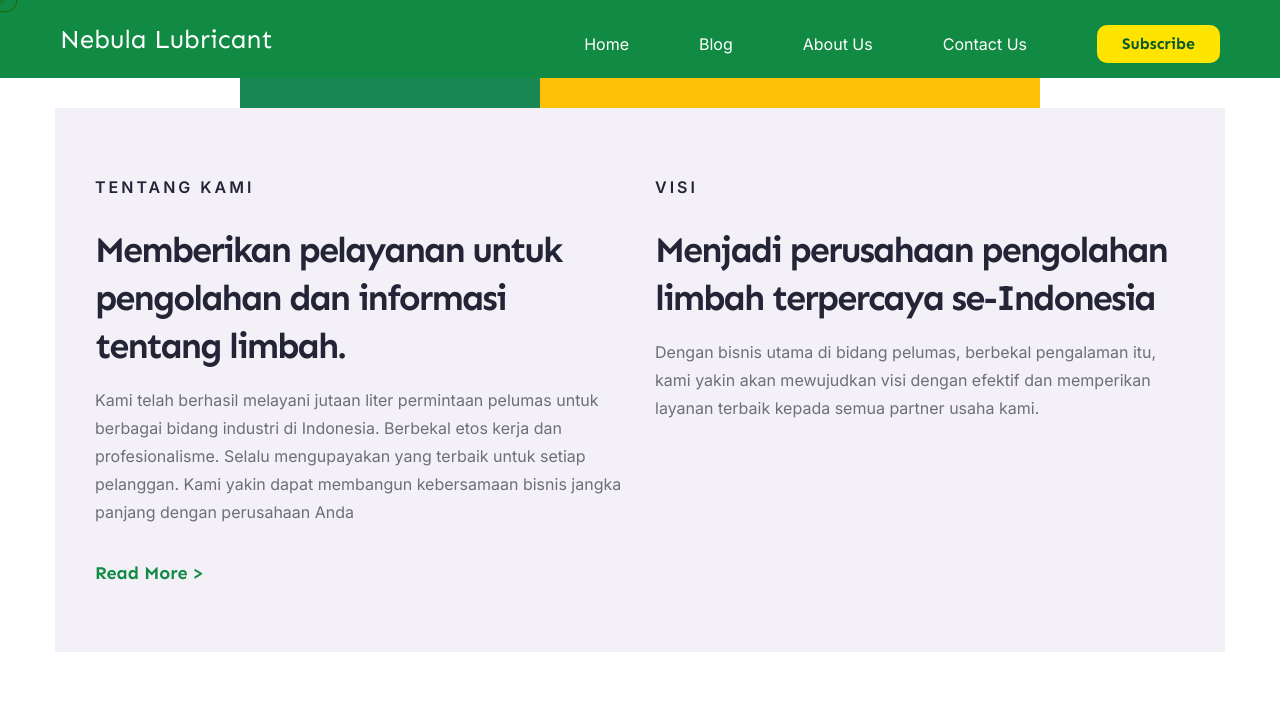
After one commit to Ricanz/nebula-lubricant, a Laravel app: page /about in a window 1280 px wide. The commit adds this page. Shown: the top 720 px of the page. Run offline with Laravel 8, Linux system fonts and the light colour scheme.

Commit message:
slicing about page

```diff
--- /dev/null
+++ b/resources/views/guest/about.blade.php
@@ -0,0 +1,149 @@
+<x-guest-layout>
+    <section class="section-about">
+        <div class="container">
+            <div class="overflow-hidden">
+                <div class="row">
+                    <div class="col-2"></div>
+                    <div class="col-3 bg-success text-success">x</div>
+                    <div class="col-5 bg-warning text-warning">x</div>
+                    <div class="col-2"></div>
+                </div>
+            </div>
+            <div class="about-content">
+                <div class="row">
+                    <div class="col-lg-6 col-xl-6 col-12 py-4">
+                        <div class="about-details__content">
+                            <p class="about-details__title">Tentang Kami</p>
+                            <h3 class="about-details__title-2">
+                                Memberikan pelayanan untuk pengolahan dan informasi tentang
+                                limbah.
+                            </h3>
+                            <p class="about-details__text-2">
+                                Kami telah berhasil melayani jutaan liter permintaan pelumas
+                                untuk berbagai bidang industri di Indonesia. Berbekal etos
+                                kerja dan profesionalisme. Selalu mengupayakan yang terbaik
+                                untuk setiap pelanggan. Kami yakin dapat membangun
+                                kebersamaan bisnis jangka panjang dengan perusahaan Anda
+                            </p>
+                            <div class="mt-3">
+                                <a href="article.html" class="about-details__link"
+                                    >Read More >
+                                </a>
+                            </div>
+                        </div>
+                    </div>
+                    <div class="col-lg-6 col-xl-6 col-12 py-4">
+                        <div class="about-details__content">
+                            <p class="about-details__title">Visi</p>
+                            <h3 class="about-details__title-2">
+                                Menjadi perusahaan pengolahan limbah terpercaya se-Indonesia
+                            </h3>
+                            <p class="about-details__text-2">
+                                Dengan bisnis utama di bidang pelumas, berbekal pengalaman
+                                itu, kami yakin akan mewujudkan visi dengan efektif dan
+                                memperikan layanan terbaik kepada semua partner usaha kami.
+                            </p>
+                        </div>
+                    </div>
+                </div>
+            </div>
+        </div>
+    </section>
+
+    <section class="about-one pt-0">
+        <div class="container">
+            <div class="row mb-5">
+                <div class="col-xl-6">
+                    <div class="about-one__left">
+                        <h3 class="blog-details__title">Memiliki tim yang kreatif.</h3>
+                        <h4 class="blog-details__title__2">
+                            Kekuatan terbesar kami ada pada tim, yang menjadikan setiap
+                            pekerjaan lebih fresh dan tajam.
+                        </h4>
+                        <p class="blog-details__text-2 mb-4">
+                            Kreativitas merupakan akar dari segalanya. Hal tersebut dapat
+                            membuat pekerjaan yang ada pada perusahaan kami menjadi lebih
+                            baru dan fresh. Mengandalkan setiap kreativitas dan
+                            implementasi ke pengolahan akan membuat hasil pengolahan
+                            menjadi lebih baik. Di samping itu, tim kami juga memberikan
+                            informasi seputar pengolahan limbah pada situs ini dengan
+                            penulisan artikel yang kekinian.
+                        </p>
+                    </div>
+                </div>
+                <div class="col-xl-6">
+                    <div class="about-one__right justify-content-center">
+                        <div
+                            class="about-one__img-box wow slideInRight"
+                            data-wow-delay="100ms"
+                            data-wow-duration="2500ms"
+                        >
+                            <div class="about-one__img-one">
+                                <img
+                                    src="{{ asset('tguest/assets/images/resources/photo-of-people-doing-handshakes-3183197.png') }}"
+                                    alt=""
+                                />
+                            </div>
+                            <div class="about-one__video-link">
+                                <div class="about-one__video-icon">
+                                    <span class="shape_about"></span>
+                                </div>
+                            </div>
+                        </div>
+                    </div>
+                </div>
+            </div>
+            <div class="row">
+                <div class="col-xl-6">
+                    <div class="about-one__right">
+                        <div
+                            class="about-one__img-box wow slideInRight"
+                            data-wow-delay="100ms"
+                            data-wow-duration="2500ms"
+                        >
+                            <div class="about-one__img-one">
+                                <img
+                                    src="{{ asset('tguest/assets/images/resources/photo-of-people-doing-handshakes-3183197.png') }}"
+                                    alt=""
+                                />
+                            </div>
+                        </div>
+                    </div>
+                </div>
+                <div class="col-xl-6">
+                    <div class="about-one__left">
+                        <h3 class="blog-details__title">Memiliki tim yang kreatif.</h3>
+                        <h4 class="blog-details__title__2">
+                            Kekuatan terbesar kami ada pada tim, yang menjadikan setiap
+                            pekerjaan lebih fresh dan tajam.
+                        </h4>
+                        <p class="blog-details__text-2 mb-4">
+                            Kreativitas merupakan akar dari segalanya. Hal tersebut dapat
+                            membuat pekerjaan yang ada pada perusahaan kami menjadi lebih
+                            baru dan fresh. Mengandalkan setiap kreativitas dan
+                            implementasi ke pengolahan akan membuat hasil pengolahan
+                            menjadi lebih baik. Di samping itu, tim kami juga memberikan
+                            informasi seputar pengolahan limbah pada situs ini dengan
+                            penulisan artikel yang kekinian.
+                        </p>
+                    </div>
+                </div>
+            </div>
+        </div>
+    </section>
+
+    <section class="cta-two">
+        <div class="container">
+            <div class="row justify-content-lg-center text-center">
+                <div class="col-lg-6 col-12">
+                    <h2 class="cta-title__title">Hubungi kami!</h2>
+                    <p class="cta-title__text">
+                        Jika ingin informasi terbaru mengenai kami dan ingin menanyakan
+                        informasi pengolahan limbah, klik tombol di bawah ini!
+                    </p>
+                    <a href="" class="btn main__btn">Hubungi</a>
+                </div>
+            </div>
+        </div>
+    </section>
+</x-guest-layout>
--- a/resources/views/guest/index.blade.php
+++ b/resources/views/guest/index.blade.php
@@ -1,4 +1,7 @@
 <x-guest-layout>
+    <!--Main Slider Start-->
+    @include('../guest/components/slider')
+    <!--Main Slider End-->
     <!-- Information Start -->
     <section class="section-information">
         <div class="container">
--- a/resources/views/layouts/guest.blade.php
+++ b/resources/views/layouts/guest.blade.php
@@ -15,10 +15,6 @@
 
     <div class="page-wrapper">
         @include('guest/partials/header')
-
-        <!--Main Slider Start-->
-        @include('guest/partials/slider')
-        <!--Main Slider End-->
 
         {{-- Content --}}
         {{ $slot }}
--- a/routes/web.php
+++ b/routes/web.php
@@ -16,6 +16,9 @@ use Illuminate\Support\Facades\Route;
 Route::get('/', function () {
     return view('guest.index');
 });
+Route::get('/about', function () {
+    return view('guest.about');
+});
 
 Route::get('/dashboard', function () {
     return view('dashboard');
```
Also changed, not shown: resources/views/guest/components/slider.blade.php (renamed from resources/views/guest/partials/slider.blade.php).
